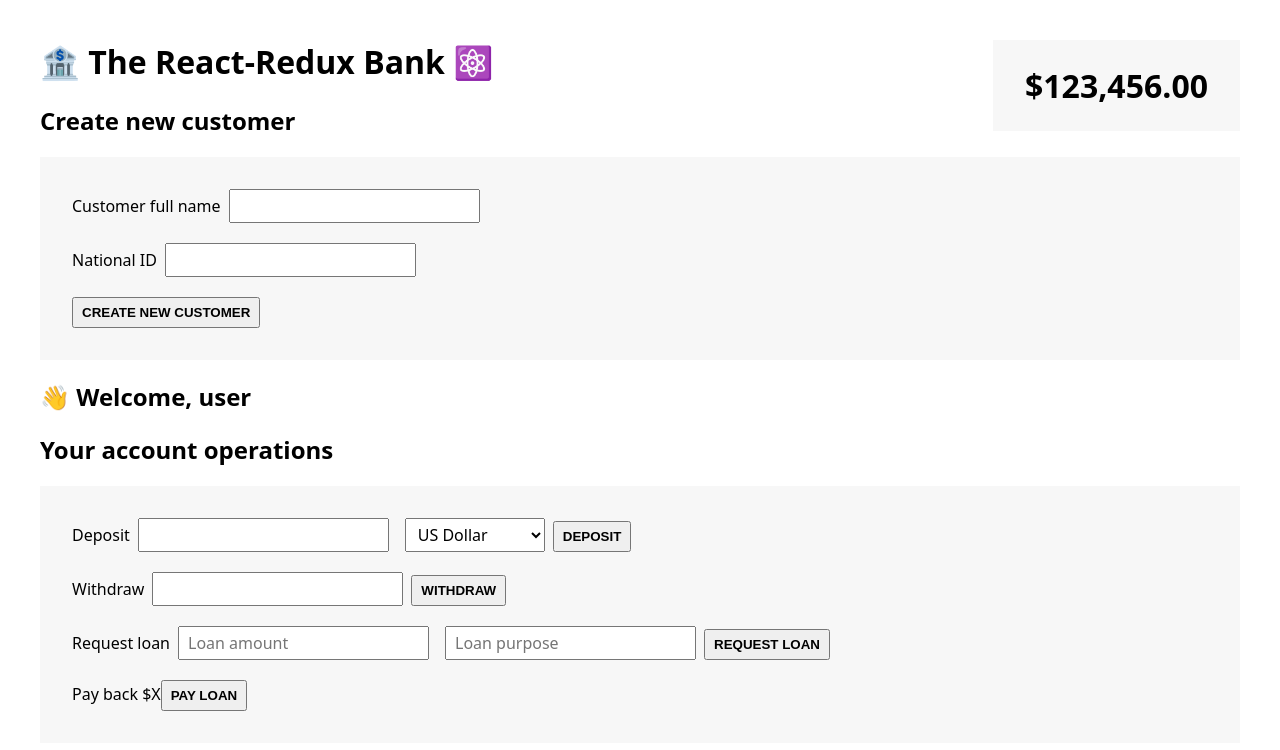
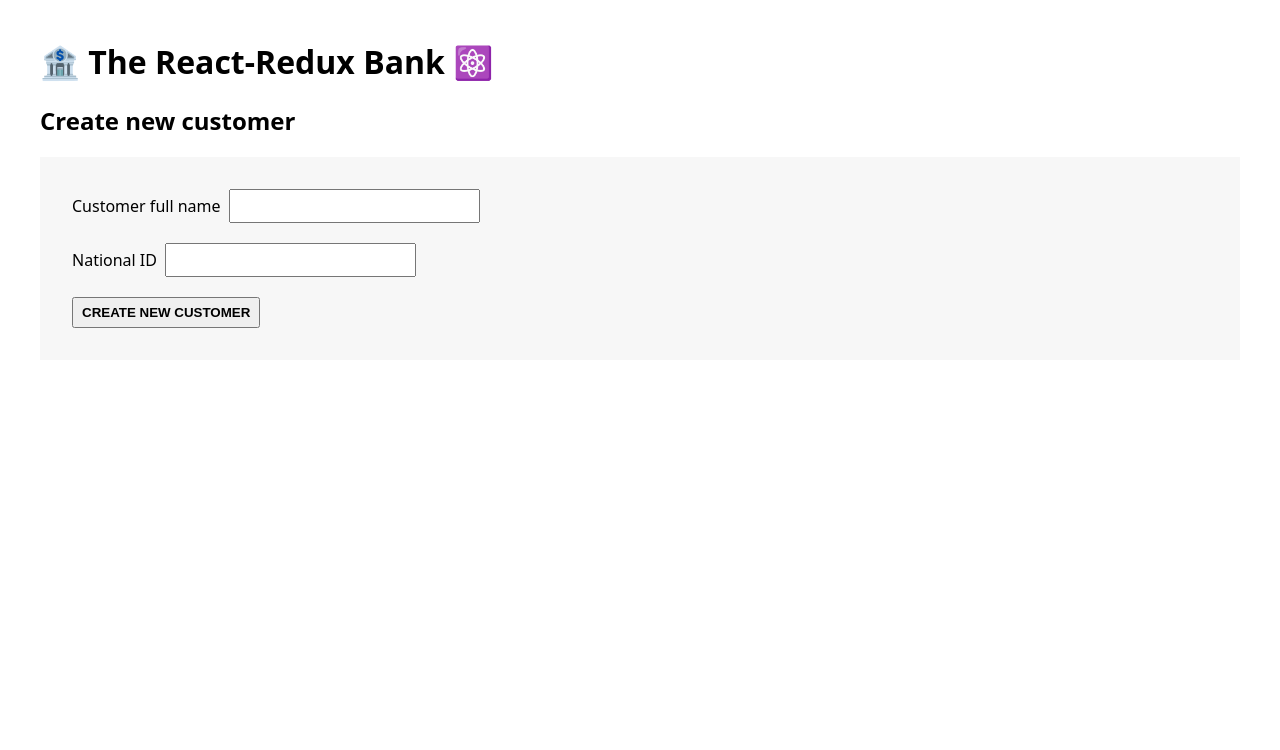
Before and after one commit to nikolamihailov/React-Udemy, a React (Vite) app in the folder 11. Redux-intro/: page / in a window 1280 px wide. Shown: the top 750 px of the page. Built offline with nearby package versions, Linux system fonts and the light colour scheme.

Commit message:
conditional rendering of app comonents based on existing user bumped

```diff
--- a/11. Redux-intro/src/App.jsx
+++ b/11. Redux-intro/src/App.jsx
@@ -2,15 +2,22 @@ import Customer from "./features/customers/Customer";
 import CreateCustomer from "./features/customers/CreateCustomer";
 import AccountOperations from "./features/accounts/AccountOperations";
 import BalanceDisplay from "./features/accounts/BalanceDisplay";
+import { useSelector } from "react-redux";
 
 function App() {
+  const fullName = useSelector((store) => store.customer.fullName);
   return (
     <div>
       <h1>🏦 The React-Redux Bank ⚛️</h1>
-      <CreateCustomer />
-      <Customer />
-      <AccountOperations />
-      <BalanceDisplay />
+      {fullName === "" ? (
+        <CreateCustomer />
+      ) : (
+        <>
+          <Customer />
+          <AccountOperations />
+          <BalanceDisplay />
+        </>
+      )}
     </div>
   );
 }
```
